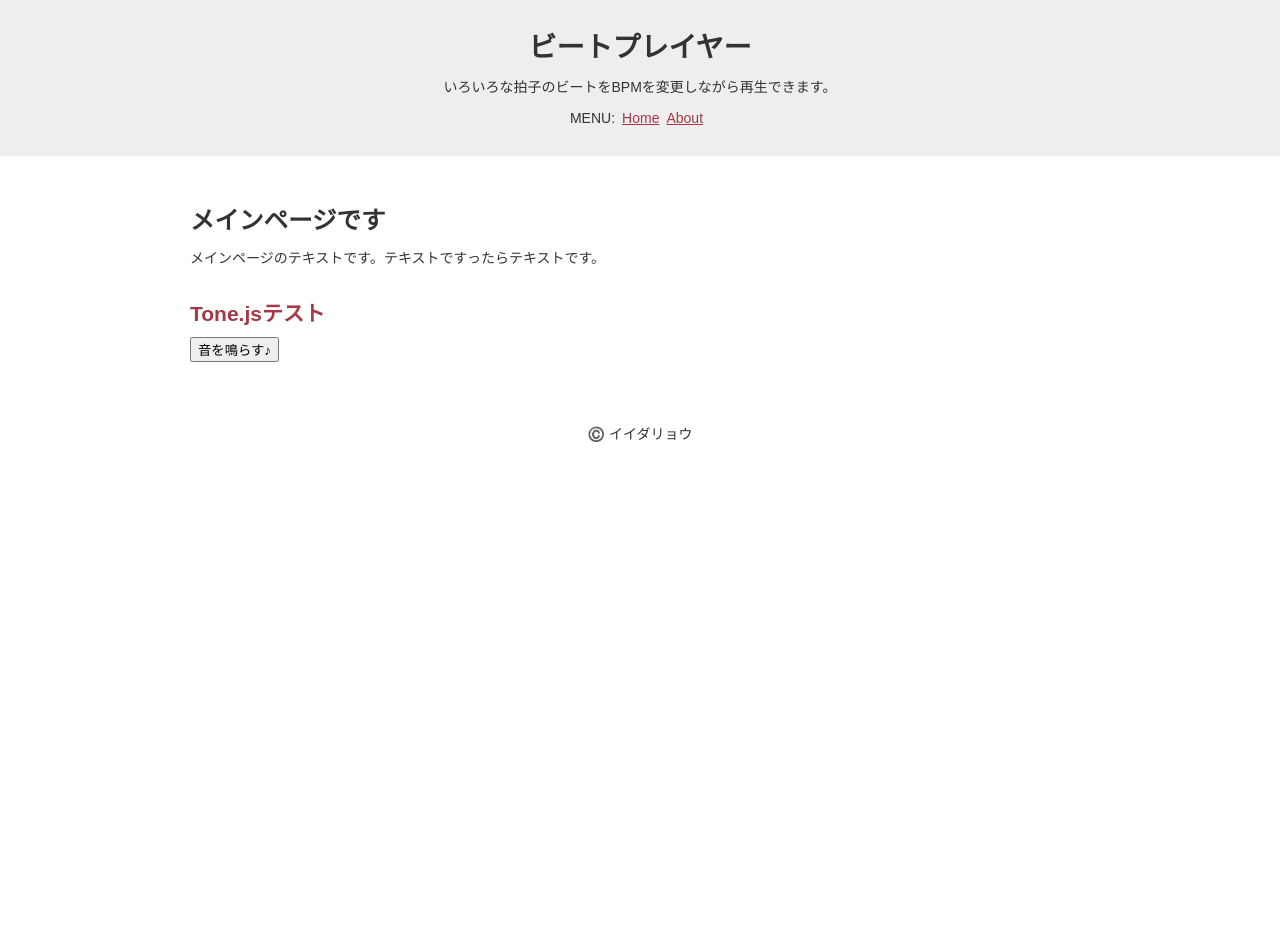
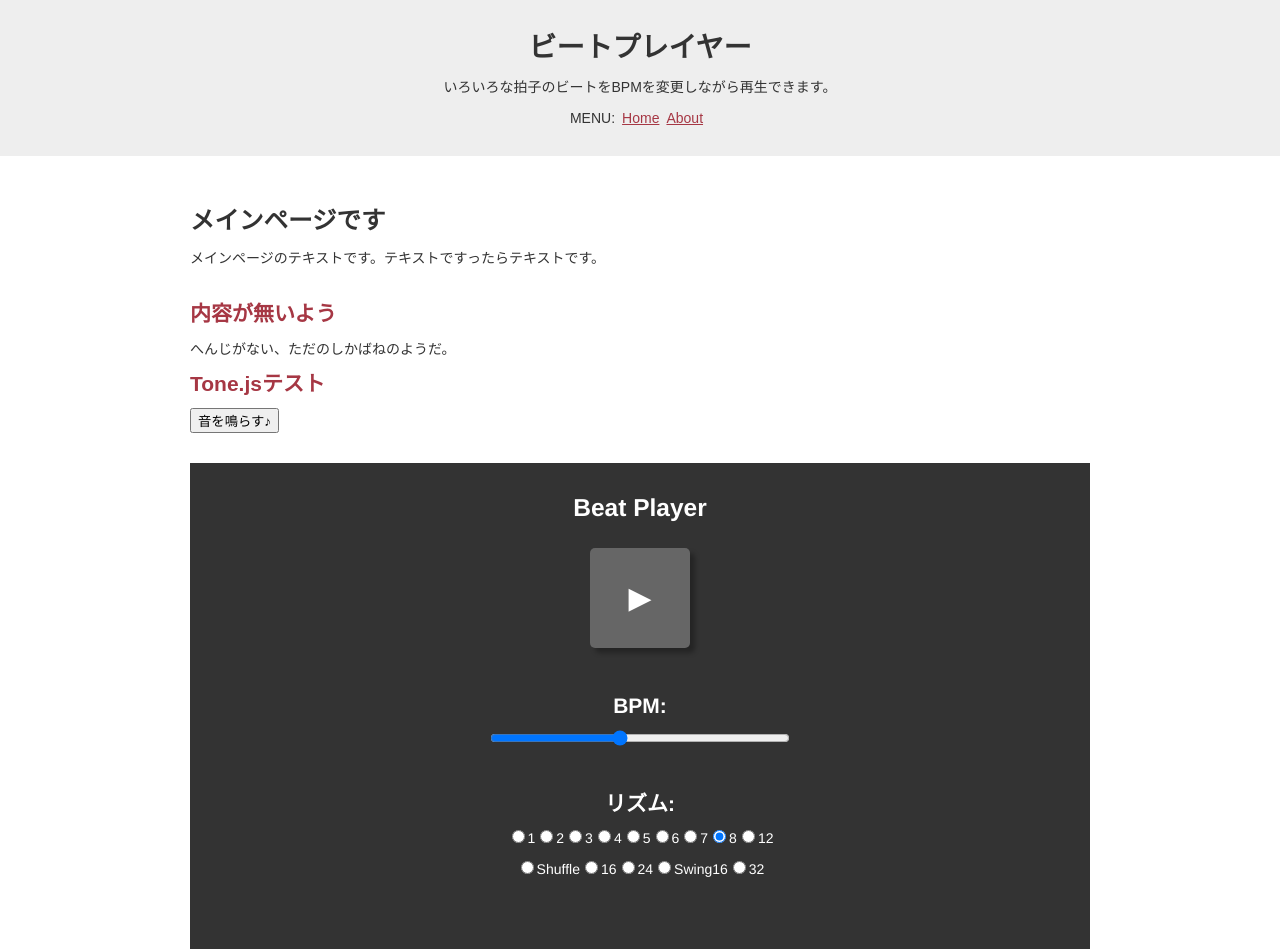
Before and after one commit to ryo-i/beat-player, a Next.js app: page / in a window 1280 px wide. Shown: the top 952 px of the page. Before the commit the page ends 800 px from the top, so only its background shows below. Built offline with nearby package versions, Linux system fonts and the light colour scheme.

Commit message:
HTML、CSS部分を移植 #3

```diff
--- a/components/Inner.tsx
+++ b/components/Inner.tsx
@@ -1,9 +1,100 @@
 import React, { useEffect }  from 'react';
+import styled from 'styled-components';
 import Data from '../data/data.json';
 import * as Tone from 'tone';
 
 
 const innerJson = Data.inner;
+
+
+const BeatPlayer = styled.section`
+  {
+    background: #333;
+    font-family:
+    "Hiragino Kaku Gothic ProN",
+    "Hiragino Sans",
+    "Helvetica Neue",
+    Arial,Meiryo,
+    sans-serif;
+    padding: 30px 0;
+
+    h1, h2, p {
+      color: #fff;
+      text-align: center;
+    }
+
+    #pad {
+      background: #333;
+      padding: 10px;
+      display: flex;
+      justify-content: center;
+      flex-wrap: wrap;
+      margin: 0 auto;
+      position: relative;
+      font-size:30px;
+    }
+
+    #pad:hover,
+    input:hover {
+      cursor: pointer;
+    }
+
+    li {
+      margin: 5px;
+      background: #666;
+      border: 0px solid #333;
+      width: 100px;
+      height: 100px;
+      line-height: 100px;
+      border-radius: 5px;
+      text-align: center;
+      display: inline-block;
+      color: #fff;
+      box-shadow: 5px 5px 5px rgba(0,0,0, 0.3);
+    }
+
+    li:hover {
+      opacity: 0.7;
+    }
+
+    .b_key {
+      position: absolute;
+      z-index: 10;
+      top: 10px;
+      margin: 0 -20px;
+      padding: 0;
+      background: #000;
+      border: 1px solid #fff;
+      color: #fff;
+      width: 35px;
+      height: 75px;
+      text-align: center;
+      display: inline-block;
+    }
+
+    .range {
+      max-width: 300px;
+      width: 100%;
+      margin: 0 auto;
+      }
+
+    .setting {
+      text-align: center;
+      color: #fff;
+      max-width: 300px;
+      width: 100%;
+      margin: 0 auto;
+    }
+
+    .setting label {
+      display: inline-block;
+    }
+
+    .setting input {
+      margin-bottom: 15px;
+    }
+  }
+`;
 
 
 // Component
@@ -22,12 +113,46 @@ function Inner() {
     synth.triggerAttackRelease("C4", "8n");
   };
 
+
+
+  // JSX
   return (
     <>
-      <section>
-            <h2>Tone.jsテスト</h2>
-            <button onClick={toneJsTest}>音を鳴らす♪</button>
+     <section>
+        <h2>内容が無いよう</h2>
+        <p>へんじがない、ただのしかばねのようだ。</p>
+        <h2>Tone.jsテスト</h2>
+        <button onClick={toneJsTest}>音を鳴らす♪</button>
       </section>
+      <BeatPlayer>
+        <h1>Beat Player</h1>
+        <ul id="pad">
+          <li id="beat">▶︎</li>
+        </ul>
+        <div className="setting">
+        <section className="bpm">
+          <h2>BPM: <span className="val"></span></h2>
+          <input type="range" name="range" min="30" max="240" value="120" className="range" />
+            </section>
+        <section className="rhythm">
+          <h2>リズム: <span className="val"></span></h2>
+            <label><input type="radio" name="beat" className="beat1" value="1拍子" />1</label>
+            <label><input type="radio" name="beat" className="beat2" value="2拍子" />2</label>
+            <label><input type="radio" name="beat" className="beat3" value="3拍子" />3</label>
+            <label><input type="radio" name="beat" className="beat4" value="4拍子" />4</label>
+            <label><input type="radio" name="beat" className="beat5" value="5拍子" />5</label>
+            <label><input type="radio" name="beat" className="beat6" value="6拍子" />6</label>
+            <label><input type="radio" name="beat" className="beat7" value="7拍子" />7</label>
+            <label><input type="radio" name="beat" className="Beat8" value="8拍子" defaultChecked />8</label>
+            <label><input type="radio" name="beat" className="beat12" value="12拍子" />12</label>
+            <label><input type="radio" name="beat" className="beatShuffle" value="シャッフル" />Shuffle</label>
+            <label><input type="radio" name="beat" className="beat16" value="16拍子" />16</label>
+            <label><input type="radio" name="beat" className="beat24" value="24拍子" />24</label>
+            <label><input type="radio" name="beat" className="beatSwing16" value="ハネた16" />Swing16</label>
+            <label><input type="radio" name="beat" className="beat32" value="32拍子" />32</label>
+            </section>
+        </div>
+      </BeatPlayer>
     </>
   );
 }
```
Also changed, not shown: 1 other file (tests, documents, lock files or other folders).
